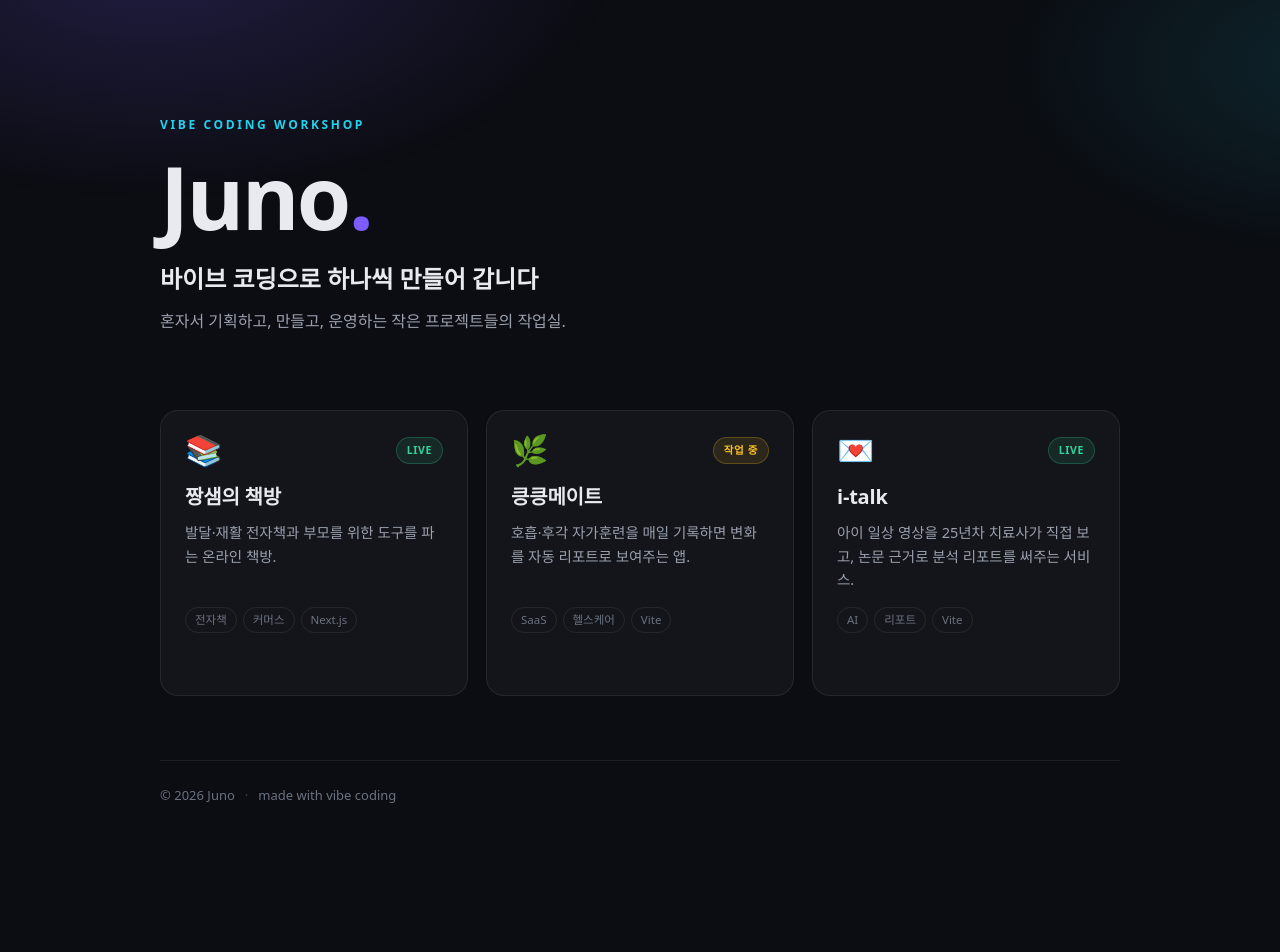
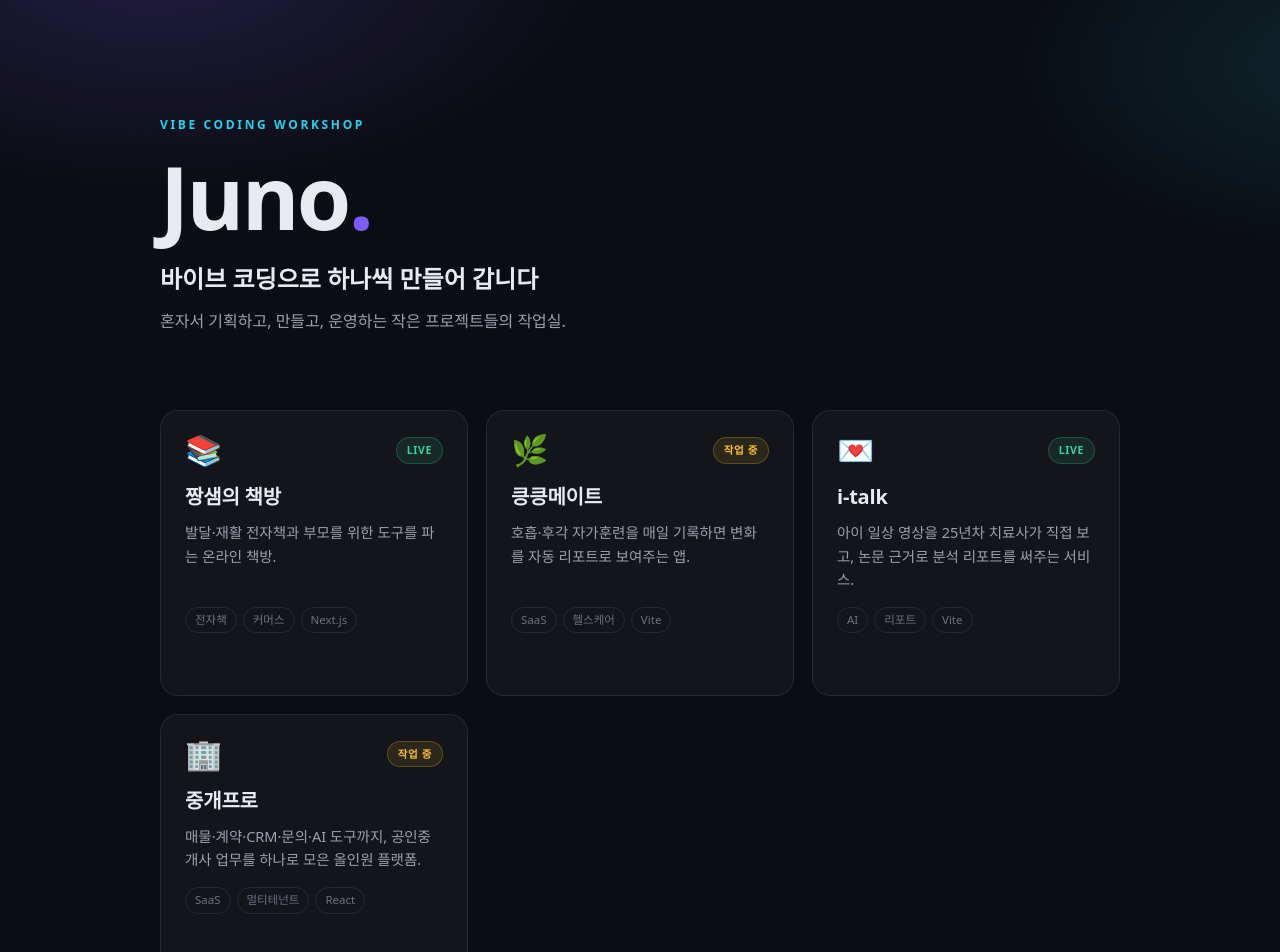
Before and after one commit to haemiru/junominu, a React (Vite) app: page / in a window 1280 px wide. Shown: the top 952 px of the page. Before the commit the page ends 878 px from the top, so only its background shows below. Built offline with nearby package versions, Linux system fonts and the light colour scheme; a web font is replaced by a local one.

Commit message:
feat: 중개프로 카드 추가 — jungaepro.com 링크
Co-Authored-By: Claude Opus 4.8 (1M context) <noreply@anthropic.com>

```diff
--- a/src/projects.js
+++ b/src/projects.js
@@ -42,6 +42,14 @@ export const PROJECTS = [
     status: "live",
     tags: ["AI", "리포트", "Vite"],
   },
+  {
+    name: "중개프로",
+    emoji: "🏢",
+    description: "매물·계약·CRM·문의·AI 도구까지, 공인중개사 업무를 하나로 모은 올인원 플랫폼.",
+    url: "https://jungaepro.com",
+    status: "building",
+    tags: ["SaaS", "멀티테넌트", "React"],
+  },
   // 예시) 구상 단계 카드 — url 없이 추가:
   // {
   //   name: "다음 프로젝트",
```
